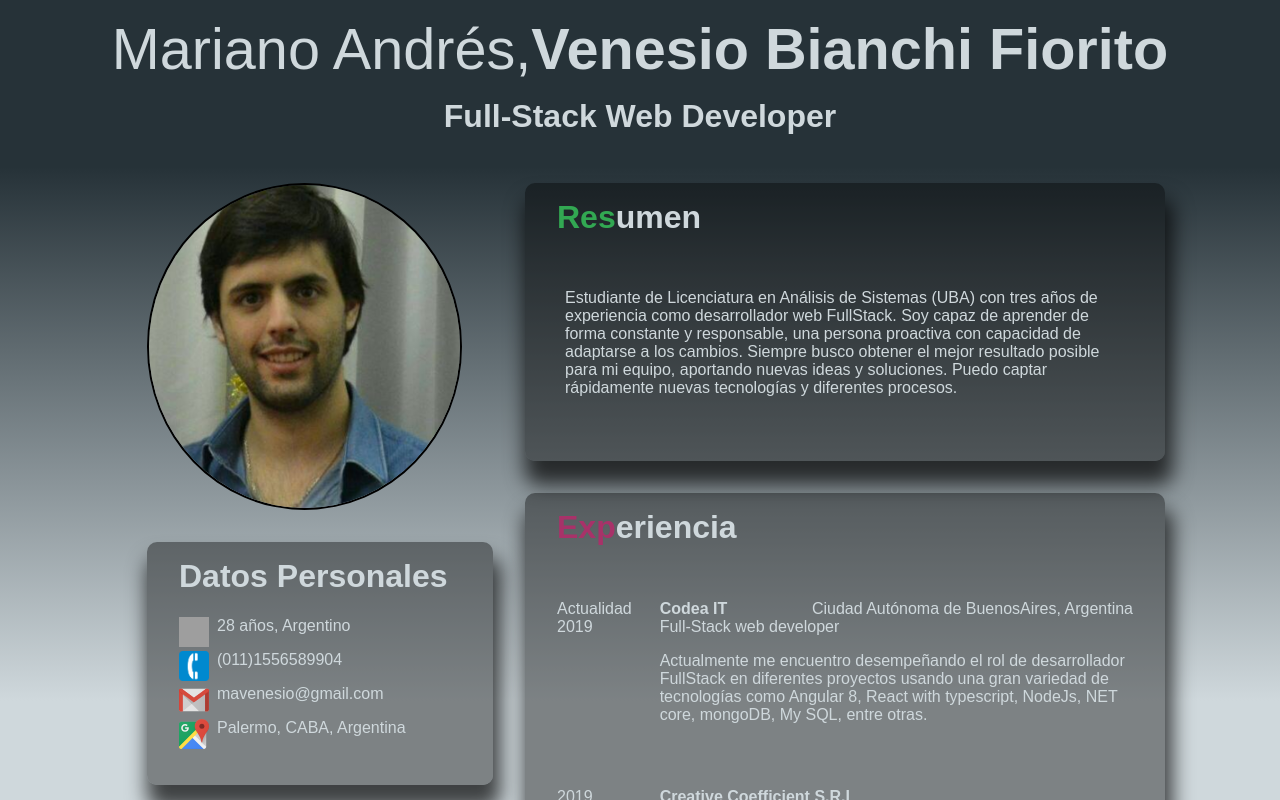
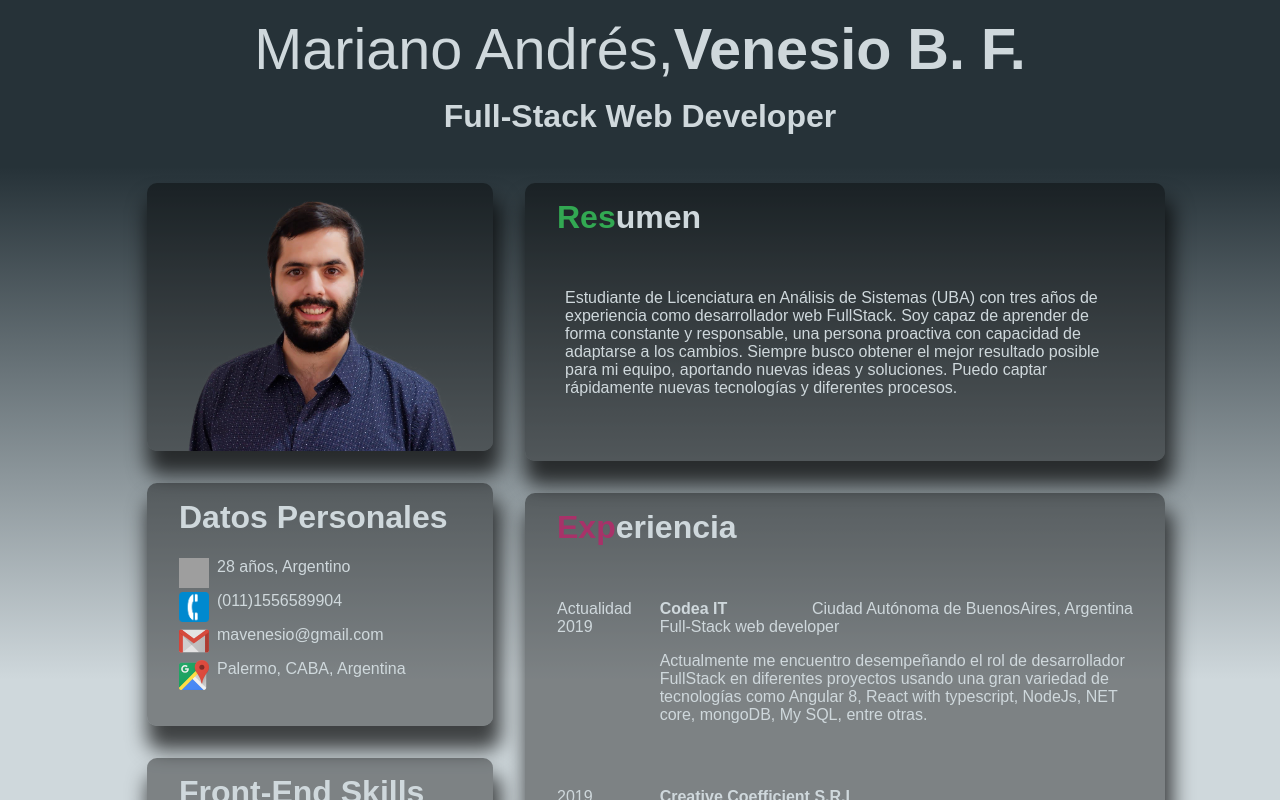
Before and after one commit to mavenesio/cv-online, a React (Create React App) app: page / in a window 1280 px wide. Shown: the top 800 px of the page. Built offline with nearby package versions, Linux system fonts and the light colour scheme; grey boxes are pictures that could not be loaded.

Commit message:
change image at the left column

```diff
--- a/src/Components/Molecules/LeftColumn/LeftColumn.js
+++ b/src/Components/Molecules/LeftColumn/LeftColumn.js
@@ -5,10 +5,21 @@ import DataList from '../../Molecules/DataList/DataList';
 import Card from '../../Atoms/Card/Card';
 
 const Image = styled.img`
-    height:auto;
-    width:90%;
-    border-radius:50%;
-    border: black solid 2px;
+    width:100%;
+    height:100%;
+    display:flex;
+`;
+const ImageCard = styled.div`
+    box-shadow: 4px 20px 20px 4px rgba(0,0,0,0.7);
+    grid-template-columns: 1fr 1fr 2fr 1fr 1fr;
+    background: rgba(0,0,0,0.4);
+    display: flex;
+    padding: 1rem 2rem 0rem 2rem;
+    width:100%;
+    min-width:250px;
+    align-items:flex-end;
+    overflow:hidden;
+    border-radius:10px;
 `;
 const PrimaryColumn = styled.div `
     display: flex;
@@ -23,6 +34,7 @@ const PrimaryColumn = styled.div `
     }
     padding: 0rem 1rem 0rem 1rem;
 `;
+
 const Row = styled.div`
     display: flex;
     flex-direction: row;
@@ -47,7 +59,9 @@ const LeftColumn = (props) => {
             {
                 props.profilePicture &&
                 <Row>
-                    <Image src={props.profilePicture}/>
+                    <ImageCard>
+                        <Image src={props.profilePicture}/>
+                    </ImageCard>
                 </Row>
             }
             {props.data && renderExtraData(props.data)}
--- a/src/constants/es-ES.js
+++ b/src/constants/es-ES.js
@@ -30,7 +30,7 @@ import downloadLink from '../assets/Curriculim_Vitae_Mariano_Andres_Venesio_B__F
 
 const headerData = {
     firstName:'Mariano Andrés',
-    lastName:'Venesio Bianchi Fiorito',
+    lastName:'Venesio B. F.',
     subTitle:'Full-Stack Web Developer',
 }
 const leftColumnData = {
```
Also changed, not shown: src/assets/profilepicture.png, src/assets/profilepicture2.png (added).
